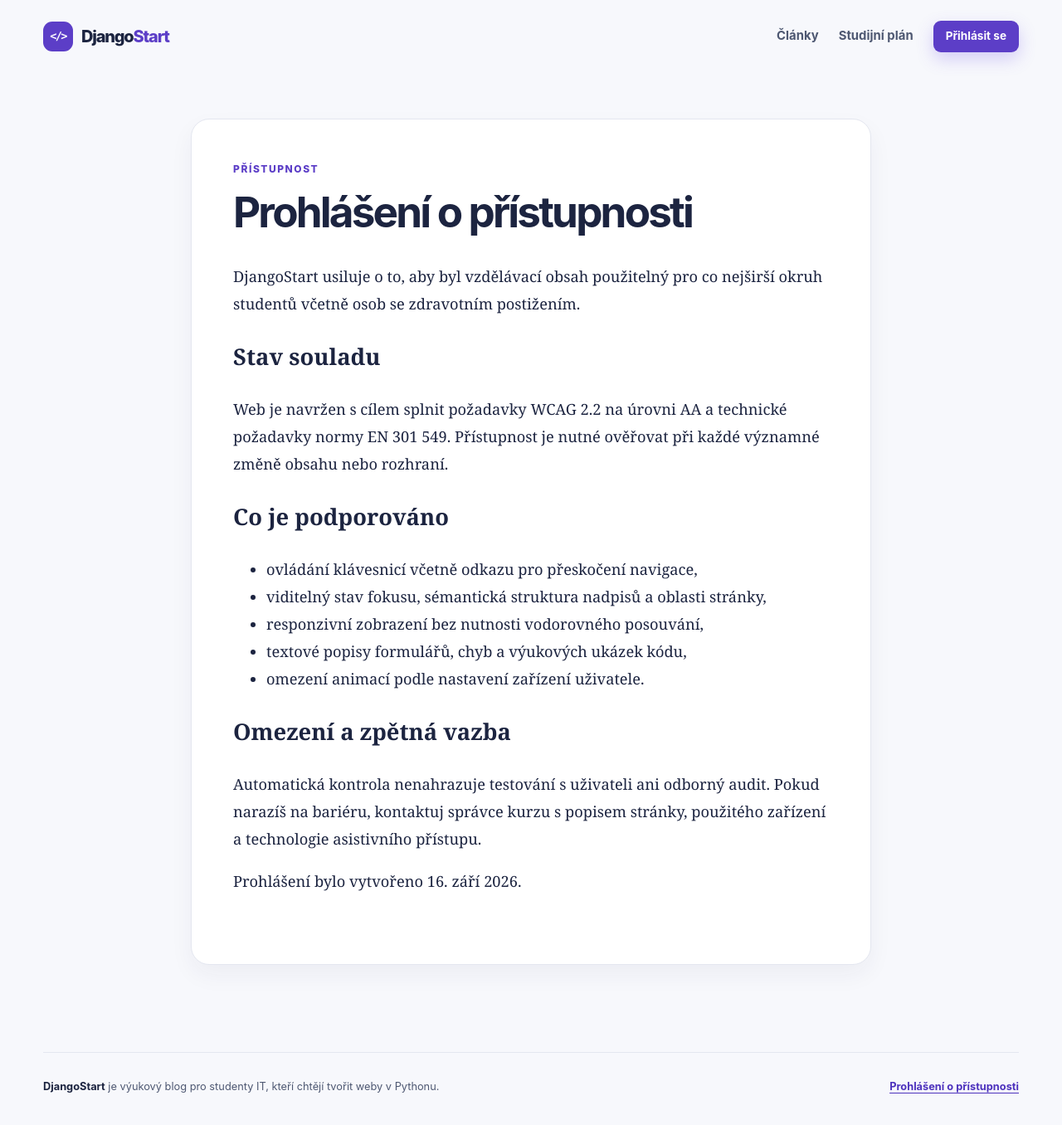
After one commit to rarasek16/my-first-blog, a Django app: page /pristupnost/ in a window 1280 px wide. The commit adds this page. Shown: the whole page at 83% size. Run offline with Django 5.2, Linux system fonts and the light colour scheme.

Commit message:
Improve site accessibility
Co-authored-by: Copilot <223556219+Copilot@users.noreply.github.com>

```diff
--- a/blog/static/blog/css/site.css
+++ b/blog/static/blog/css/site.css
@@ -1,10 +1,10 @@
 :root {
     --ink: #1c2440;
-    --muted: #66708b;
+    --muted: #4e5872;
     --paper: #f7f8fc;
     --white: #ffffff;
     --line: #e4e7f0;
-    --violet: #6c4ce6;
+    --violet: #5c3ec7;
     --violet-dark: #4d32bd;
     --mint: #87e4c2;
     --yellow: #ffe59a;
@@ -603,6 +639,28 @@ a {
 
 .site-footer strong {
     color: var(--ink);
+}
+
+.site-footer a {
+    color: var(--violet-dark);
+    font-weight: 700;
+    text-decoration: underline;
+    text-underline-offset: 3px;
+}
+
+@media (prefers-reduced-motion: reduce) {
+    html {
+        scroll-behavior: auto;
+    }
+
+    *,
+    *::before,
+    *::after {
+        scroll-behavior: auto !important;
+        transition-duration: 0.01ms !important;
+        animation-duration: 0.01ms !important;
+        animation-iteration-count: 1 !important;
+    }
 }
 
 @media (max-width: 900px) {
--- /dev/null
+++ b/blog/templates/blog/accessibility_statement.html
@@ -0,0 +1,26 @@
+{% extends 'blog/base.html' %}
+
+{% block title %}Prohlášení o přístupnosti | DjangoStart{% endblock %}
+
+{% block content %}
+<article class="article-detail">
+    <p class="eyebrow">Přístupnost</p>
+    <h1>Prohlášení o přístupnosti</h1>
+    <div class="article-body">
+        <p>DjangoStart usiluje o to, aby byl vzdělávací obsah použitelný pro co nejširší okruh studentů včetně osob se zdravotním postižením.</p>
+        <h2>Stav souladu</h2>
+        <p>Web je navržen s cílem splnit požadavky WCAG 2.2 na úrovni AA a technické požadavky normy EN 301 549. Přístupnost je nutné ověřovat při každé významné změně obsahu nebo rozhraní.</p>
+        <h2>Co je podporováno</h2>
+        <ul>
+            <li>ovládání klávesnicí včetně odkazu pro přeskočení navigace,</li>
+            <li>viditelný stav fokusu, sémantická struktura nadpisů a oblasti stránky,</li>
+            <li>responzivní zobrazení bez nutnosti vodorovného posouvání,</li>
+            <li>textové popisy formulářů, chyb a výukových ukázek kódu,</li>
+            <li>omezení animací podle nastavení zařízení uživatele.</li>
+        </ul>
+        <h2>Omezení a zpětná vazba</h2>
+        <p>Automatická kontrola nenahrazuje testování s uživateli ani odborný audit. Pokud narazíš na bariéru, kontaktuj správce kurzu s popisem stránky, použitého zařízení a technologie asistivního přístupu.</p>
+        <p>Prohlášení bylo vytvořeno 16. září 2026.</p>
+    </div>
+</article>
+{% endblock %}
--- a/blog/templates/blog/base.html
+++ b/blog/templates/blog/base.html
@@ -9,10 +9,11 @@
     <link rel="stylesheet" href="{% static 'blog/css/site.css' %}">
 </head>
 <body>
+<a class="skip-link" href="#main-content">Přeskočit na hlavní obsah</a>
 <div class="site-shell">
     <header class="site-header">
-        <a class="brand" href="{% url 'post_list' %}" aria-label="Django start - úvodní stránka">
-            <span class="brand-mark">&lt;/&gt;</span>
+        <a class="brand" href="{% url 'post_list' %}">
+            <span class="brand-mark" aria-hidden="true">&lt;/&gt;</span>
             <span>Django<span>Start</span></span>
         </a>
         <nav class="main-nav" aria-label="Hlavní navigace">
@@ -30,13 +31,13 @@
         </nav>
     </header>
 
-    <main>
+    <main id="main-content" tabindex="-1">
         {% block content %}{% endblock %}
     </main>
 
     <footer class="site-footer">
         <p><strong>DjangoStart</strong> je výukový blog pro studenty IT, kteří chtějí tvořit weby v Pythonu.</p>
-        <p>Uč se po malých krocích. Zkoušej. Ptej se. Stavěj.</p>
+        <p><a href="{% url 'accessibility_statement' %}">Prohlášení o přístupnosti</a></p>
     </footer>
 </div>
 </body>
--- a/blog/urls.py
+++ b/blog/urls.py
@@ -4,6 +4,7 @@ from . import views
 
 urlpatterns = [
     path("", views.post_list, name="post_list"),
+    path("pristupnost/", views.accessibility_statement, name="accessibility_statement"),
     path("category/<slug:category_slug>/", views.post_list, name="post_list_by_category"),
     path("post/new/", views.post_new, name="post_new"),
     path("post/<int:pk>/", views.post_detail, name="post_detail"),
--- a/blog/views.py
+++ b/blog/views.py
@@ -73,6 +73,10 @@ def post_detail(request, pk):
     return render(request, "blog/post_detail.html", {**navigation_context(), "post": post})
 
 
+def accessibility_statement(request):
+    return render(request, "blog/accessibility_statement.html", navigation_context())
+
+
 @login_required
 def post_new(request):
     if request.method == "POST":
```
Also changed, not shown: other parts of blog/static/blog/css/site.css (+38 -2 lines), blog/forms.py (+11 -0 lines), blog/templates/blog/post_edit.html (+15 -1 lines), blog/templates/registration/login.html (+9 -2 lines), blog/tests.py (+15 -0 lines), README.md.
